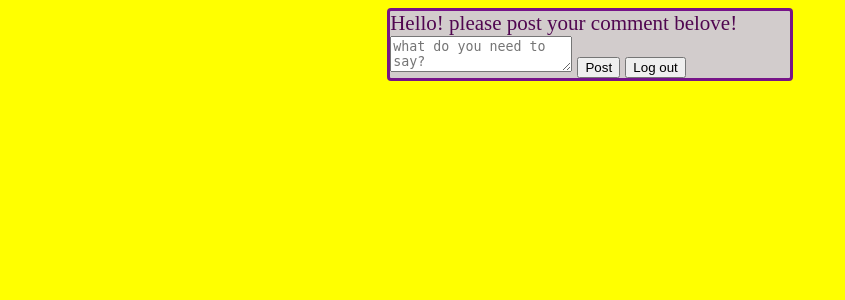
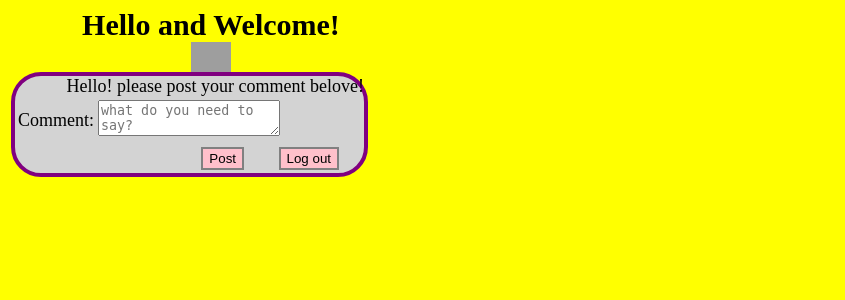
Before and after one commit to D0dG3/labb1-Jesper-Danielsson, a PHP site: page /home.php in a window 1280 px wide. Shown: the top 300 px of the page, without its empty margins (0-845 px from the left). Run offline with PHP 8.4, Linux system fonts and the light colour scheme; the visitor is signed in with stand-in values (Sample User, id 1); data that the repository does not hold is empty; grey boxes are pictures that could not be loaded.

Commit message:
final functionally function, fixed all validation, only visual upgrades left

```diff
--- a/assets/main.css
+++ b/assets/main.css
@@ -1,57 +1,80 @@
+:root
+{
+  /* Color scheme */
+  --site-primary-color: yellow;
+  --site-secondary-color: black;
+  --form-primary-color: lightgrey;
+  --form-secondary-color: purple;
+  --form-text-color: black;
+  --error-text-color: red;
+  --btn-primary-color: pink;
+  --btn-secondary-color: grey;
+}
+
+
 body{
-  background-color: yellow;
-}
-h1{
-  color: #500650;
+  color: var(--site-secondary-color);
+  text-align: center;
+  background-color: var(--site-primary-color);
+  padding: 0px 3px;
+  box-sizing: border-box;
+  display: inline-block;
 }
 form{
-  margin-left: 30%;
-  background-color: #d2cccc;
-  background-position: center;
-  border:3px solid #771488;
-  border-radius: 4px;
-  margin-bottom: 7px;
-  width: 400px;
-  color: #500650;
-  font-size: 21px;
+  background-color: var(--form-primary-color);
+  border:4px solid;
+  border-color: var(--form-secondary-color);
+  border-radius: 30px;
+  margin-bottom: 10px;
+  width: 349px;
+  color: var(--form-text-color);
+  font-size: 18px;
+  text-align: right;
+  float: left;
 }
-.name{
-  border: 1px solid black;
-  width: 90%;
+h1
+{
+  font-size: 30px;
+  margin: 0px 0px 0px 0px;
 }
+.button
+{
+  margin: 3px 25px 3px 5px;
+  text-decoration: none;
+  color: var(--form-text-color);
+  border: solid 2px;
+  border-Color: var(--btn-secondary-color);
+  background-color: var(--btn-primary-color);
+  height: 23px;
+}
+.link
+{
+  font-size: 17px;
+  margin: 3px 25px 3px 5px;
+  text-decoration: none;
+  color: var(--form-text-color);
+  border: solid 2px;
+  border-Color: var(--btn-secondary-color);
+  background-color: var(--btn-primary-color);
+  height: 23px;
 
-.email{
-  border: 1px solid black;
-  width: 93%;
 }
-
-.status{
-  border-radius: 10px;
-  resize:none;
-  height: 96px;
-  width: 200px;
-}
-#status
-{
-  width: 170px;
-  height: 80px;
-  resize: none;
-}
-
-.send{
-  background-color: grey;
-  color: black;
-  margin-left: 400px;
-  margin-top: 10px;
-}
-#send.button
-{
-  margin-left: 133px;
-}
-
 .errormessage
 {
-  font-size: 12px;
-  color: red;
+  font-size: 10px;
+  color: var(--error-text-color);
   font-variant: small-caps;
+  text-align: justify;
+  float: right;
 }
+.comment
+{
+  float: right;
+}
+.img
+{
+  display: block;
+  margin-left: auto;
+  margin-right: auto;
+  width: 10%;
+}
--- a/comment.php
+++ b/comment.php
@@ -1,6 +1,16 @@
 <form name="comment" onsubmit="validate_Form_Comment()"action="include/process-comment.php" method="post">
 Hello! please post your comment belove! <br>
-<textarea name="comment" placeholder="what do you need to say?"></textarea>
-<input type="submit" name="Comment" value="Post">
-<input type="submit" formaction="include/process-logout.php" name="logout" value="Log out">
+  <table>
+    <tr>
+      <td><label for="comment">Comment:</label></td>
+      <td><textarea name="comment" placeholder="what do you need to say?"></textarea></td>
+    </tr>
+    <tr class="errormessage" colspan="2" style=<?php echo ((isset($_GET["comment"])&&!empty($_GET["comment"]))? "display:inline":"display:none"); ?>>
+      <td>Please post what you like to say!</td>
+    </tr>
+  </table>
+  <tr>
+    <input class="button" type="submit" name="Comment" value="Post">
+  </tr>
+  <input class="button" type="submit" formaction="include/process-logout.php" name="logout" value="Log out">
 </form>
--- a/home.php
+++ b/home.php
@@ -7,6 +7,8 @@
     <title>commentcenter</title>
   </head>
   <body>
+    <h1>Hello and Welcome!</h1>
+    <img class="img" src="https://upload.wikimedia.org/wikipedia/commons/thumb/8/85/Tour_Eiffel_Wikimedia_Commons_%28cropped%29.jpg/1200px-Tour_Eiffel_Wikimedia_Commons_%28cropped%29.jpg">
     <div name="register/login">
       <?php if (isset($_SESSION["User_ID"])&&!empty($_SESSION["User_ID"]))
       {
--- a/include/process-comment.php
+++ b/include/process-comment.php
@@ -17,7 +17,8 @@ if (isset($_SESSION)&&!empty($_SESSION))
 {
   if (empty($_POST['comment']))
    {
-    $errors[0]="";
+    (($errors === "&")? $errors = $errors."comment=1":$errors = $errors."&comment=1");
+    header("Location: ../home.php?".(($errors=="&")?"":$errors));
   }
   else {
     $user_id = mysqli_real_escape_string($conn,$_SESSION['User_ID']);
--- a/wall.php
+++ b/wall.php
@@ -16,7 +16,7 @@ $query = "SELECT * FROM comment LEFT JOIN user ON comment.User_ID = user.User_ID
 $result = mysqli_query($conn,$query);
 while ($comment = mysqli_fetch_assoc($result))
 {?>
-<form>
+<form class="comment">
   <tr>
     <td><?php echo $comment['User_Name']; ?></td> <br>
     <td><?php echo $comment['Comment']; ?></td> <br>
```
Also changed, not shown: include/process-login.php (+11 -18 lines), include/process-register.php (+9 -6 lines), login.php (+8 -6 lines), register.php (+11 -6 lines).
